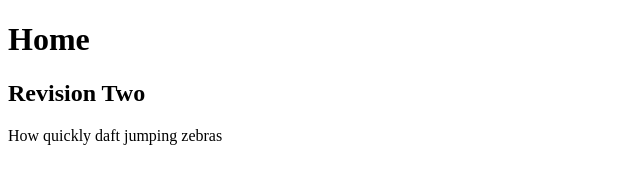
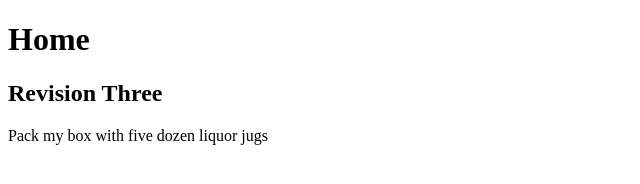
Before and after one commit to LeeKann/Exercise0, a plain HTML site: page index.html in a window 1280 px wide. Shown: the whole page, without its empty margins (0-640 px from the left). Drawn offline with Linux system fonts and the light colour scheme.

Commit message:
revision 3

```diff
--- a/index.html
+++ b/index.html
@@ -7,8 +7,8 @@
 <body>
 
     <h1>Home</h>
-    <h2>Revision Two</h2>
-    <p>How quickly daft jumping zebras</p>
+    <h2>Revision Three</h2>
+    <p>Pack my box with five dozen liquor jugs</p>
 
 </body>
 </html>
```
